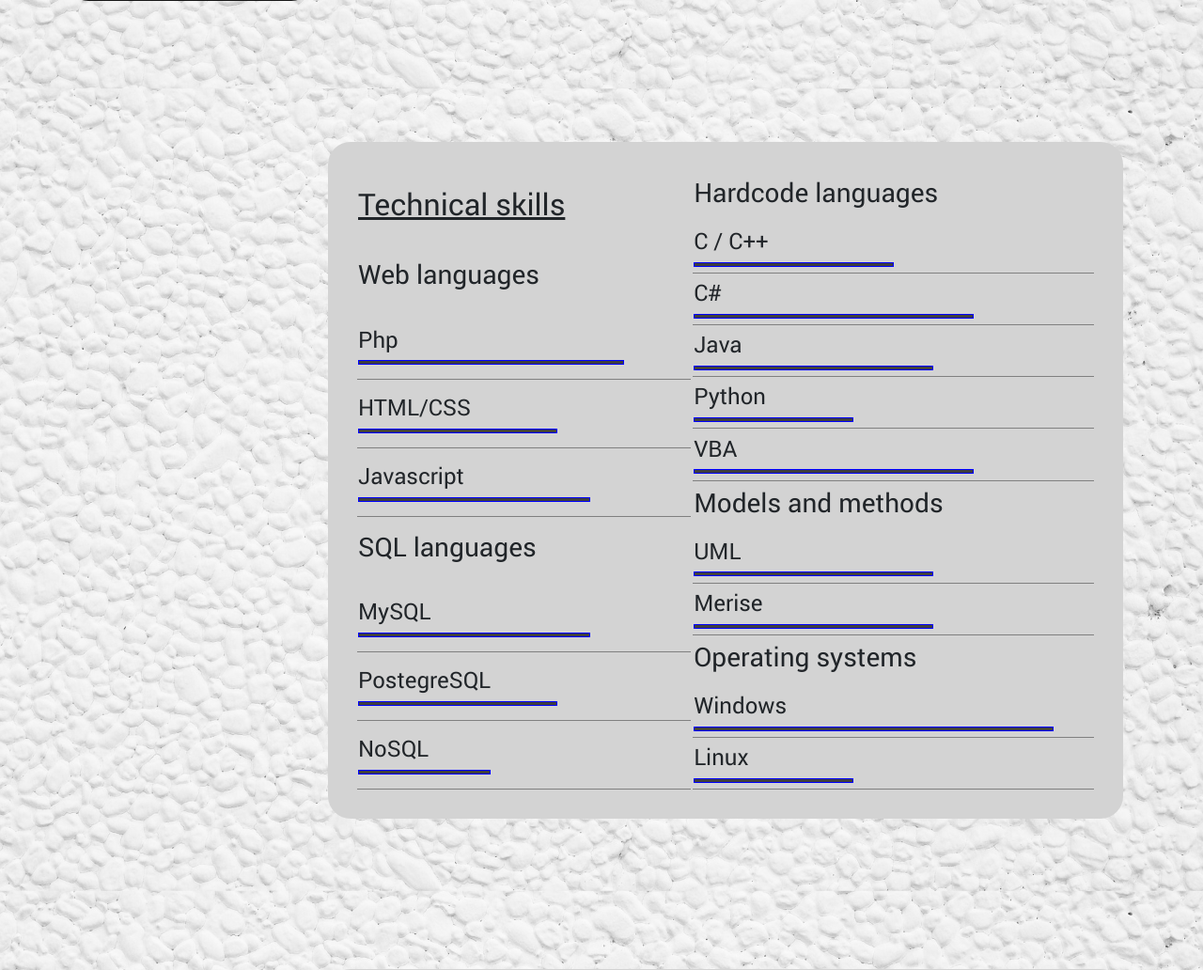
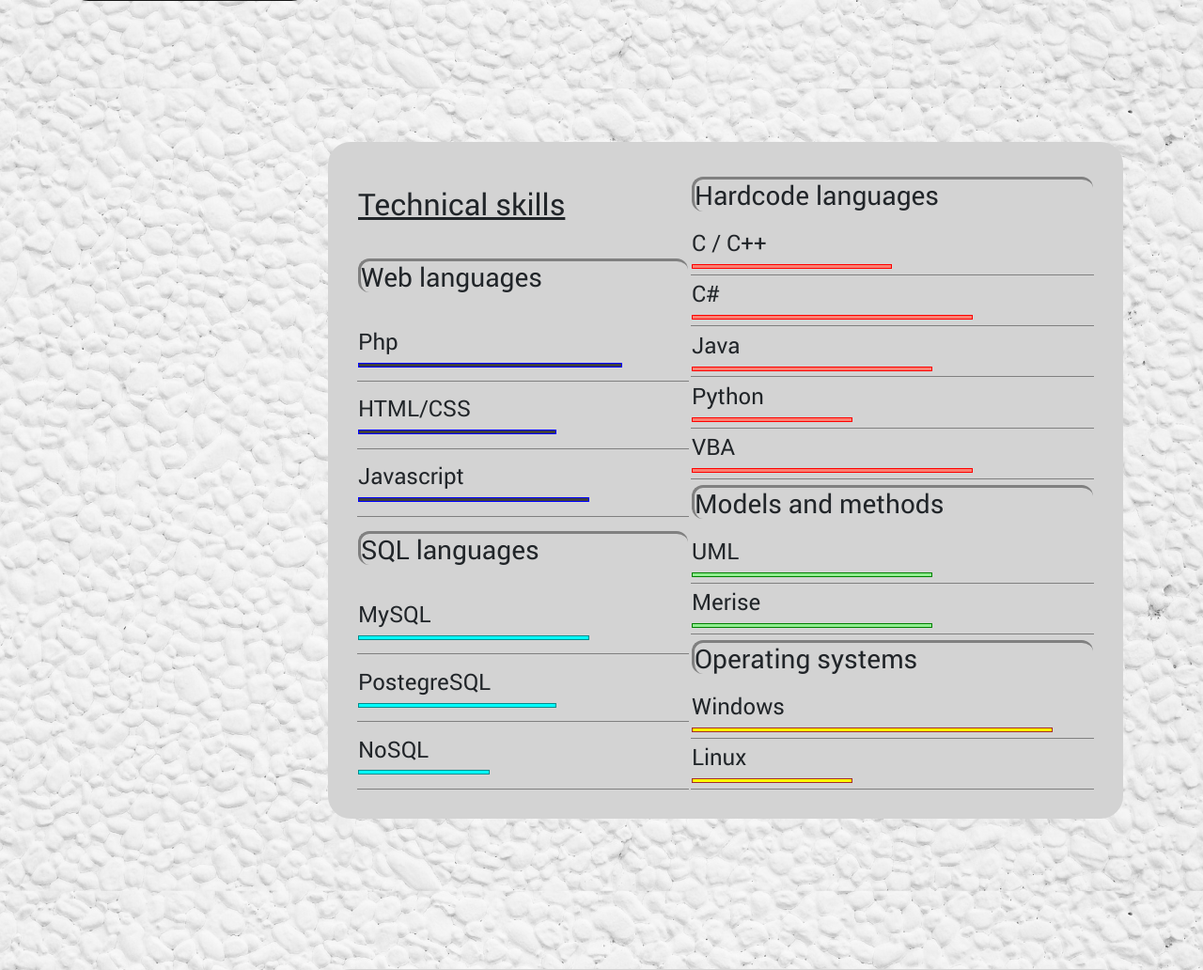
Before and after one commit to dupres/purefolio, a PHP site: page / in a window 1280 px wide. Shown: the part 759-1791 px from the top of the page at 94% size. Run offline with PHP 8.4, Linux system fonts and the light colour scheme; some libraries are stand-ins or nearby versions.

Commit message:
Minor changes

```diff
--- a/index.php
+++ b/index.php
@@ -44,86 +44,86 @@
 				    			</td></tr>
 
 				    			<tr><td>
-				    				<h3>Web languages</h3>
+				    				<h3 style="border-left:3px solid grey;border-top:3px solid grey;border-radius:1.5vh;">Web languages</h3>
 				    			</td></tr>
 				    			<tr><td class="tdbar">
 				    				<h4>Php</h4>
-				    				<div class="b b8"/>
+				    				<div class="b b8 bb"/>
 				    			</td></tr>
 				    			<tr><td class="tdbar">
 				    				<h4>HTML/CSS</h4>
-				    				<div class="b b6"/>
+				    				<div class="b b6 bb"/>
 				    			</td></tr>
 				    			<tr><td class="tdbar">
 				    				<h4>Javascript</h4>
-				    				<div class="b b7"/>
+				    				<div class="b b7 bb"/>
 				    			</td></tr>
 
 				    			<tr><td>
-				    			<h3>SQL languages</h3>
+				    			<h3 style="border-left:3px solid grey;border-top:3px solid grey;border-radius:1.5vh;">SQL languages</h3>
 				    			</td></tr>
 				    			<tr><td class="tdbar">
 				    				<h4>MySQL</h4>
-				    				<div class="b b7"/>
+				    				<div class="b b7 bc"/>
 				    			</td></tr>
 				    			<tr><td class="tdbar">
 				    				<h4>PostegreSQL</h4>
-				    				<div class="b b6"/>
+				    				<div class="b b6 bc"/>
 				    			</td></tr>
 				    			<tr><td class="tdbar">
 				    				<h4>NoSQL</h4>
-				    				<div class="b b4"/>
+				    				<div class="b b4 bc"/>
 				    			</td></tr></table>
 
 			    			</td>
 			    			<td>
 			    				<table>
 				    			<tr><td>
-				    				<h3>Hardcode languages</h3>
+				    				<h3 style="border-left:3px solid grey;border-top:3px solid grey;border-radius:1.5vh;">Hardcode languages</h3>
 				    			</td></tr>
 				    			<tr><td class="tdbar">
 				    				<h4>C / C++</h4>
-				    				<div class="b b5"/>
+				    				<div class="b b5 br"/>
 				    			</td></tr>
 				    			<tr><td class="tdbar">
 				    				<h4>C#</h4>
-				    				<div class="b b7"/>
+				    				<div class="b b7 br"/>
 				    			</td></tr>
 				    			<tr><td class="tdbar">
 				    				<h4>Java</h4>
-				    				<div class="b b6"/>
+				    				<div class="b b6 br"/>
 				    			</td></tr>
 				    			<tr><td class="tdbar">
 				    				<h4>Python</h4>
-				    				<div class="b b4"/>
+				    				<div class="b b4 br"/>
 				    			</td></tr>
 				    			<tr><td class="tdbar">
 				    				<h4>VBA</h4>
-				    				<div class="b b7"/>
+				    				<div class="b b7 br"/>
 				    			</td></tr>
 				    			<tr><td>
 
-				    				<h3>Models and methods</h3>
+				    				<h3 style="border-left:3px solid grey;border-top:3px solid grey;border-radius:1.5vh;">Models and methods</h3>
 				    			</td></tr>
 				    			<tr><td class="tdbar">
 				    				<h4>UML</h4>
-				    				<div class="b b6"/>
+				    				<div class="b b6 bg"/>
 				    			</td></tr>
 				    			<tr><td class="tdbar">
 				    				<h4>Merise</h4>
-				    				<div class="b b6"/>
+				    				<div class="b b6 bg"/>
 				    			</td></tr>
 				    			<tr><td>
 
-				    				<h3>Operating systems</h3>
+				    				<h3 style="border-left:3px solid grey;border-top:3px solid grey;border-radius:1.5vh;">Operating systems</h3>
 				    			</td></tr>
 				    			<tr><td class="tdbar">
 				    				<h4>Windows</h4>
-				    				<div class="b b9"/>
+				    				<div class="b b9 by"/>
 				    			</td></tr>
 				    			<tr><td class="tdbar">
 				    				<h4>Linux</h4>
-				    				<div class="b b4"/>
+				    				<div class="b b4 by"/>
 				    			</td></tr></table>
 
 			    	</td></tr></table>
@@ -292,6 +292,31 @@
 
     <style>
 
+    	.bb{
+    		background-color:rgb(0,0,0,0.7);
+			border:1px solid blue;
+    	}
+
+    	.bc{
+    		background-color: cyan;
+    		border:1px solid darkcyan;
+    	}
+
+    	.bg{
+    		background-color: lightgreen;
+    		border:1px solid green;
+    	}
+
+    	.by{
+    		background-color: yellow;
+    		border:1px solid brown;
+    	}
+
+    	.br{
+    		background-color: salmon;
+    		border:1px solid red;
+    	}
+
     	button:focus {outline:0;}
     	.expbtn{
     		margin-top:0;
@@ -330,8 +355,7 @@
 			left:0px;
 			top:0px;
 			height:5px;
-			background-color:rgb(0,0,0,0.7);
-			border:1px solid blue;
+
 		}
 
 		.tdbar{
```
